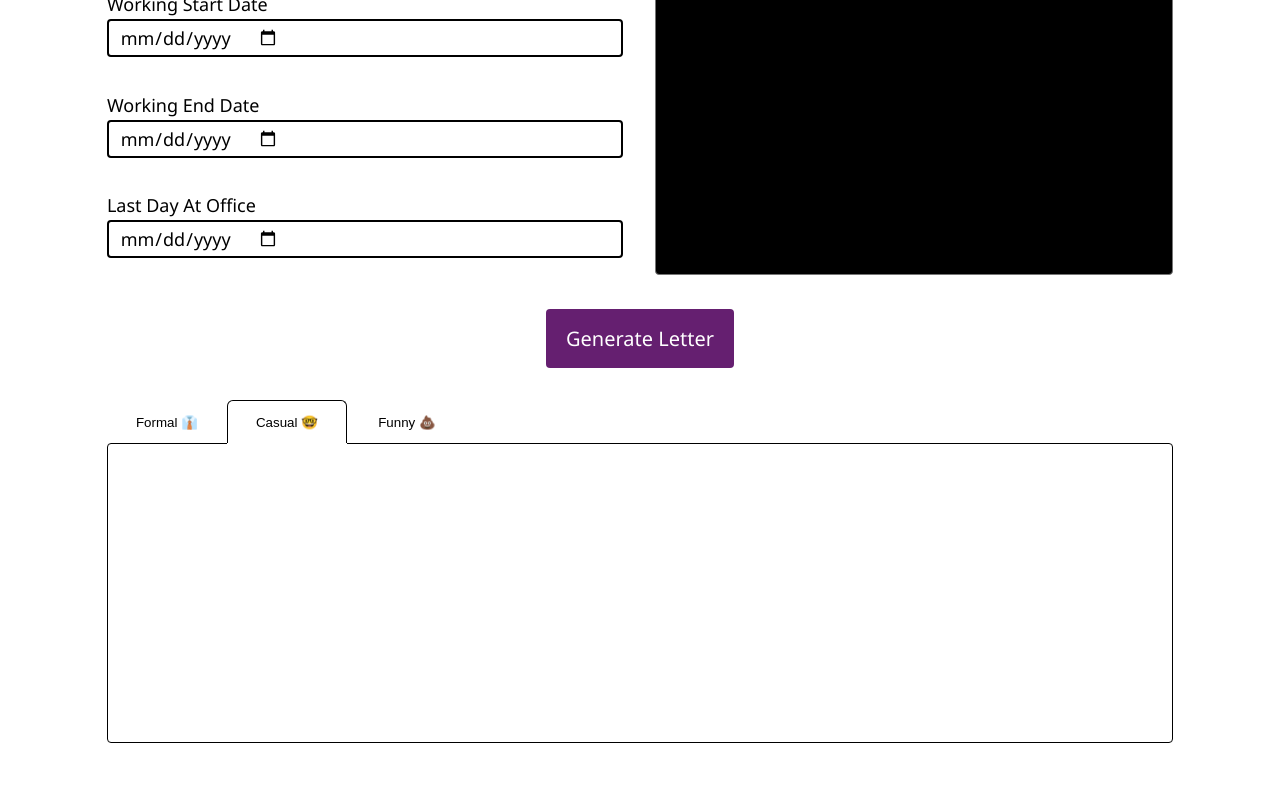
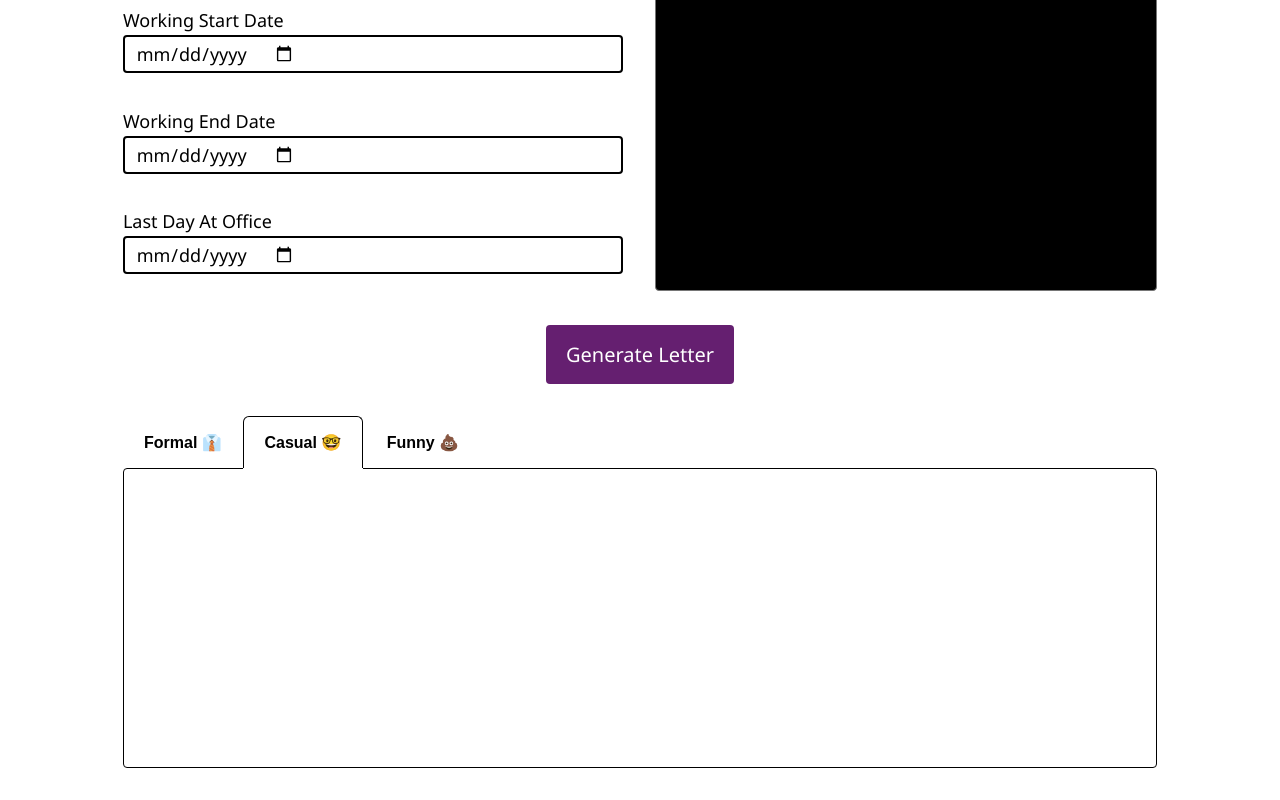
Before and after one commit to shimbarks/yagl, a React (Create React App) app: page / in a window 1280 px wide. Shown: the part 422-1222 px from the top of the page. Before the commit the page ends 1181 px from the top, so only its background shows below. Built offline with nearby package versions, Linux system fonts and the light colour scheme.

Commit message:
more tab styles

```diff
--- a/src/App.scss
+++ b/src/App.scss
@@ -4,7 +4,7 @@
   margin-inline: auto;
   width: min(100%, 120ch);
   min-height: 100%;
-  padding: 1rem;
+  padding: 2rem;
   display: flex;
   flex-direction: column;
   align-items: center;
--- a/src/components/tone-tabs/ToneTabs.scss
+++ b/src/components/tone-tabs/ToneTabs.scss
@@ -4,13 +4,18 @@
   width: 100%;
 }
 
+.tab-list {
+  display: flex;
+}
+
 .tab-button {
   padding: 1em;
-  min-width: 120px;
   background-color: transparent;
   border-top-left-radius: 6px;
   border-top-right-radius: 6px;
   border-color: $purple-500;
+  font-size: 16px;
+  font-weight: bold;
 
   &[data-state='inactive'] {
     border: none;
@@ -30,6 +35,32 @@
 
 .tab-panel {
   min-height: 300px;
+  padding: 1em;
   border: 1px solid;
   border-radius: 4px;
+
+  &:focus {
+    outline-offset: -2px;
+  }
 }
+
+@media screen and (max-width: 400px) {
+  .tab-button {
+    flex: 1;
+  }
+
+  .tab-text {
+    display: none;
+  }
+
+  .tab-panel {
+    border-top-left-radius: 0;
+    border-top-right-radius: 0;
+  }
+}
+
+@media screen and (min-width: 401px) {
+  .tab-button {
+    min-width: 120px;
+  }
+}
--- a/src/components/tone-tabs/ToneTabs.tsx
+++ b/src/components/tone-tabs/ToneTabs.tsx
@@ -10,24 +10,39 @@ export interface ToneTabsProps {
 export const ToneTabs: React.FC<ToneTabsProps> = ({ yagl }) => {
   return (
     <Tabs.Root className="tone-tabs" defaultValue={LetterTone.CASUAL}>
-      <Tabs.List>
+      <Tabs.List className="tab-list">
         <Tabs.Trigger className="tab-button" value={LetterTone.FORMAL}>
-          {`Formal ${LetterTone.FORMAL}`}
+          <span className="tab-text">Formal </span>
+          {LetterTone.FORMAL}
         </Tabs.Trigger>
         <Tabs.Trigger className="tab-button" value={LetterTone.CASUAL}>
-          {`Casual ${LetterTone.CASUAL}`}
+          <span className="tab-text">Casual </span>
+          {LetterTone.CASUAL}
         </Tabs.Trigger>
         <Tabs.Trigger className="tab-button" value={LetterTone.FUNNY}>
-          {`Funny ${LetterTone.FUNNY}`}
+          <span className="tab-text">Funny </span>
+          {LetterTone.FUNNY}
         </Tabs.Trigger>
       </Tabs.List>
-      <Tabs.Content className="tab-panel" value={LetterTone.FORMAL}>
+      <Tabs.Content
+        className="tab-panel"
+        value={LetterTone.FORMAL}
+        contentEditable={true}
+      >
         {yagl && yaglToFormal(yagl)}
       </Tabs.Content>
-      <Tabs.Content className="tab-panel" value={LetterTone.CASUAL}>
+      <Tabs.Content
+        className="tab-panel"
+        value={LetterTone.CASUAL}
+        contentEditable={true}
+      >
         {yagl && yaglToCasual(yagl)}
       </Tabs.Content>
-      <Tabs.Content className="tab-panel" value={LetterTone.FUNNY}>
+      <Tabs.Content
+        className="tab-panel"
+        value={LetterTone.FUNNY}
+        contentEditable={true}
+      >
         {yagl && yaglToFunny(yagl)}
       </Tabs.Content>
     </Tabs.Root>
```
